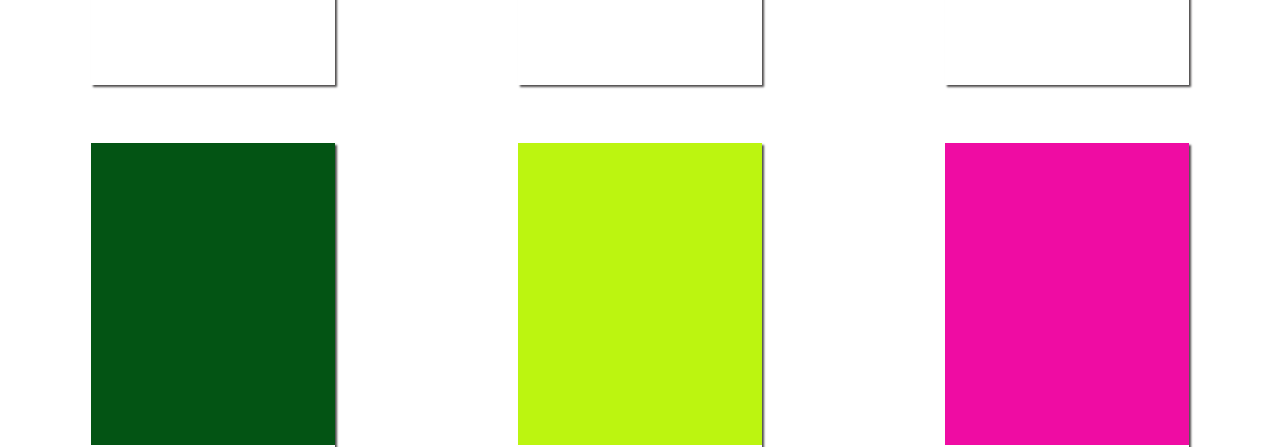
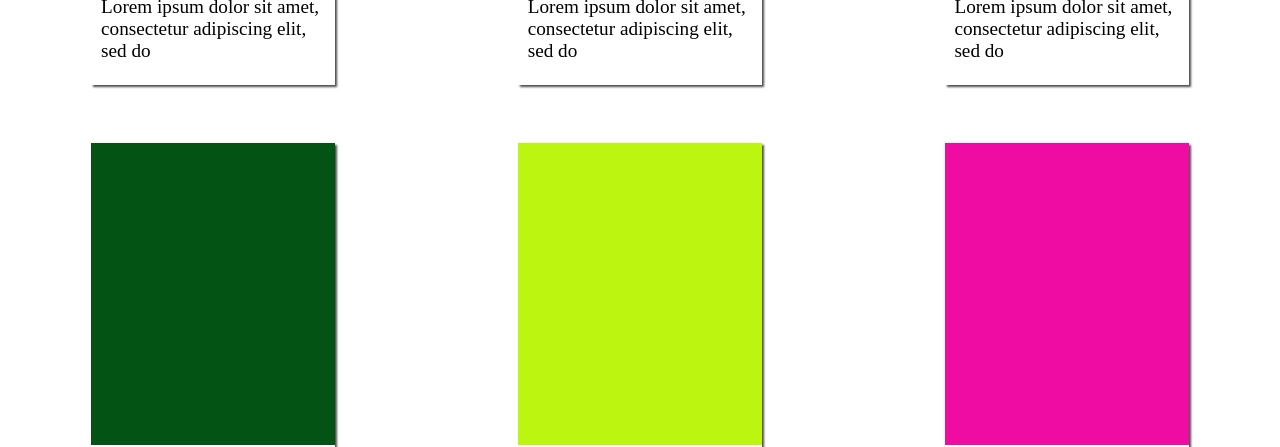
Before and after one commit to sicxx-xnx/mock-portfolio, a website built with webpack: page src/html/template.html in a window 1280 px wide. Shown: the part 1118-1565 px from the top of the page. Built offline with nearby package versions, Linux system fonts and the light colour scheme; a web font is replaced by a local one.

Commit message:
update card text color Updated the project cards text to black as white was not visibile against background

```diff
--- a/src/css/style.css
+++ b/src/css/style.css
@@ -131,6 +131,10 @@ font-size: 21px;
 .cardtext{
 padding-left: 4%;
 padding-right: 1%;
+padding-bottom: 2%;
+margin-top: 2%;
+color: black;
+font-size: 1.2rem;
 }
 picture{
     width: 35%;
```
Also changed, not shown: src/js/cardtext.js (added), src/js/index.js (line endings or trailing spaces).
